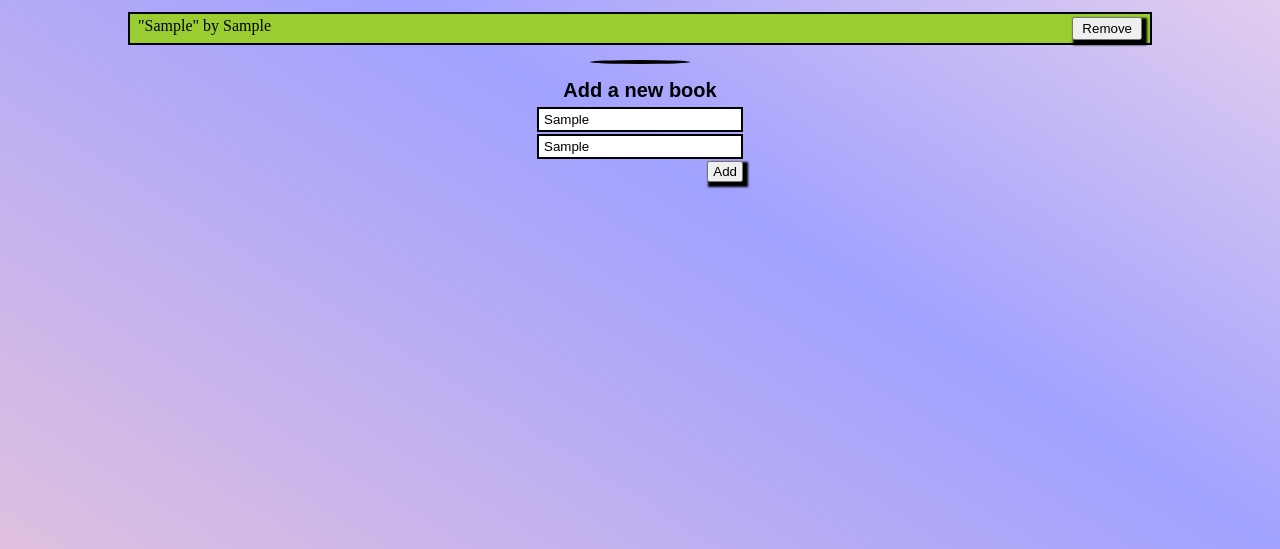
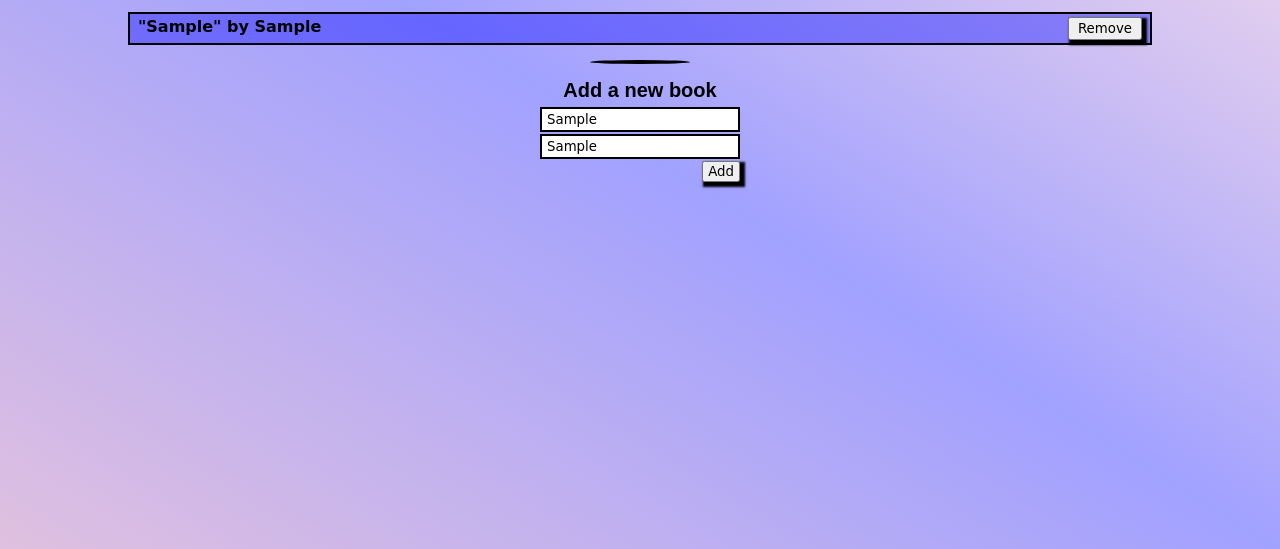
Before and after one commit to TaiwoEnoch/awesomebooks, a website: page index.html in a window 1280 px wide. Both pictures are taken after typing "Sample", "Sample" into the empty fields and a click on the button "Add". Shown: the part 251-800 px from the top of the page. Drawn offline with Linux system fonts and the light colour scheme.

Commit message:
add more styles

```diff
--- a/styles.css
+++ b/styles.css
@@ -2,11 +2,7 @@
   box-sizing: border-box;
   margin: 0;
   padding: 0;
-}
-
-.entry-bg-1 {
-  background-color: yellowgreen;
-  color: #000;
+  font-family: cursive;
 }
 
 body {
@@ -44,17 +40,23 @@ body {
   padding: 3px 8px;
 }
 
+.book-info {
+  font-size: 1rem;
+  font-weight: 900;
+  color: #000;
+}
+
 .remove-button {
   padding: 2px 8px;
   box-shadow: 3px 3px 2px 2px #000;
 }
 
 .book-entry:nth-child(even) {
-  background-color: white;
+  background-color: rgba(255, 192, 203, 0.471);
 }
 
 .book-entry:nth-child(odd) {
-  background-color: yellowgreen;
+  background-color: rgba(0, 0, 255, 0.368);
 }
 
 #form {
@@ -92,4 +94,21 @@ body {
 .form-button {
   padding: 1px 4px 1px 4px;
   box-shadow: 3px 3px 2px 2px #000;
+  position: relative;
+  overflow: hidden;
 }
+
+.form-button::before {
+  content: "";
+  position: absolute;
+  background: rgba(0, 0, 255, 0.368);
+  color: white;
+  border-radius: 50%;
+  top: -80%;
+  left: -50%;
+}
+
+.form-button:hover::before {
+  width: 100px;
+  height: 100px;
+}
```
